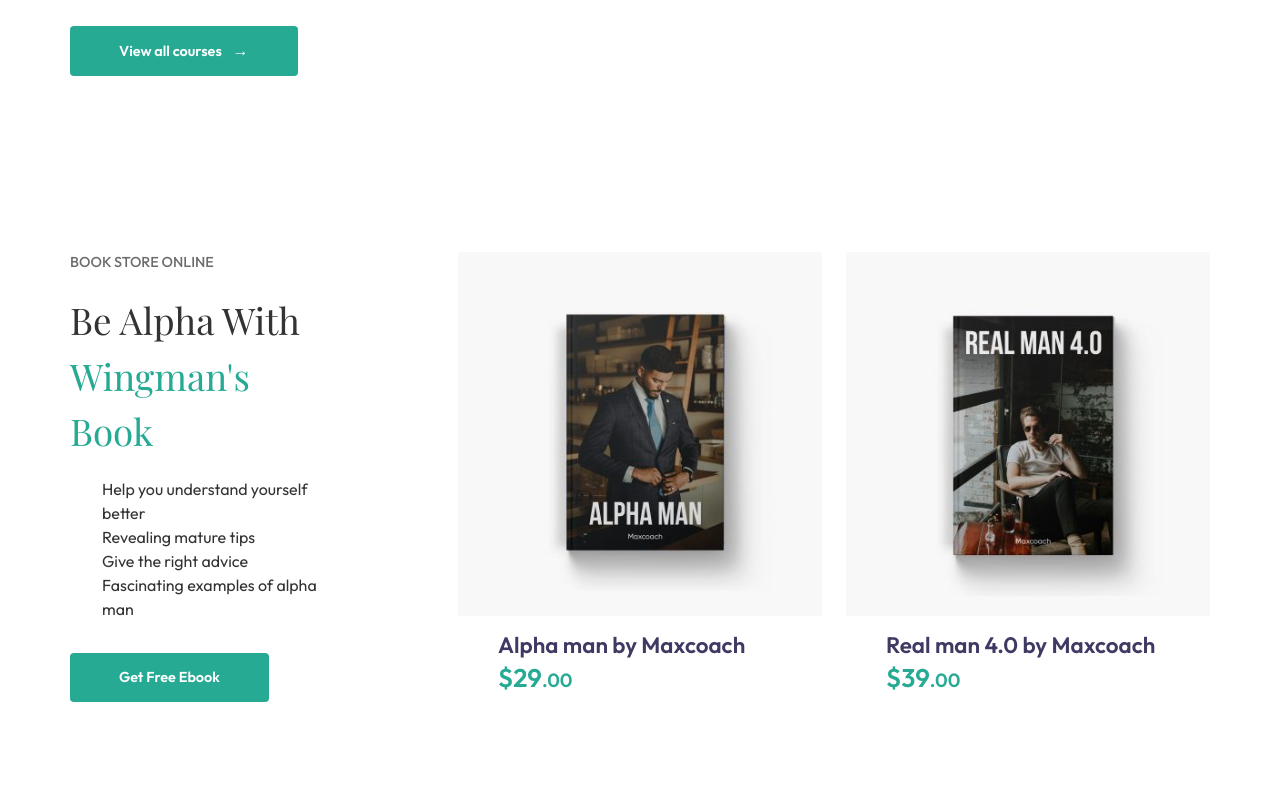
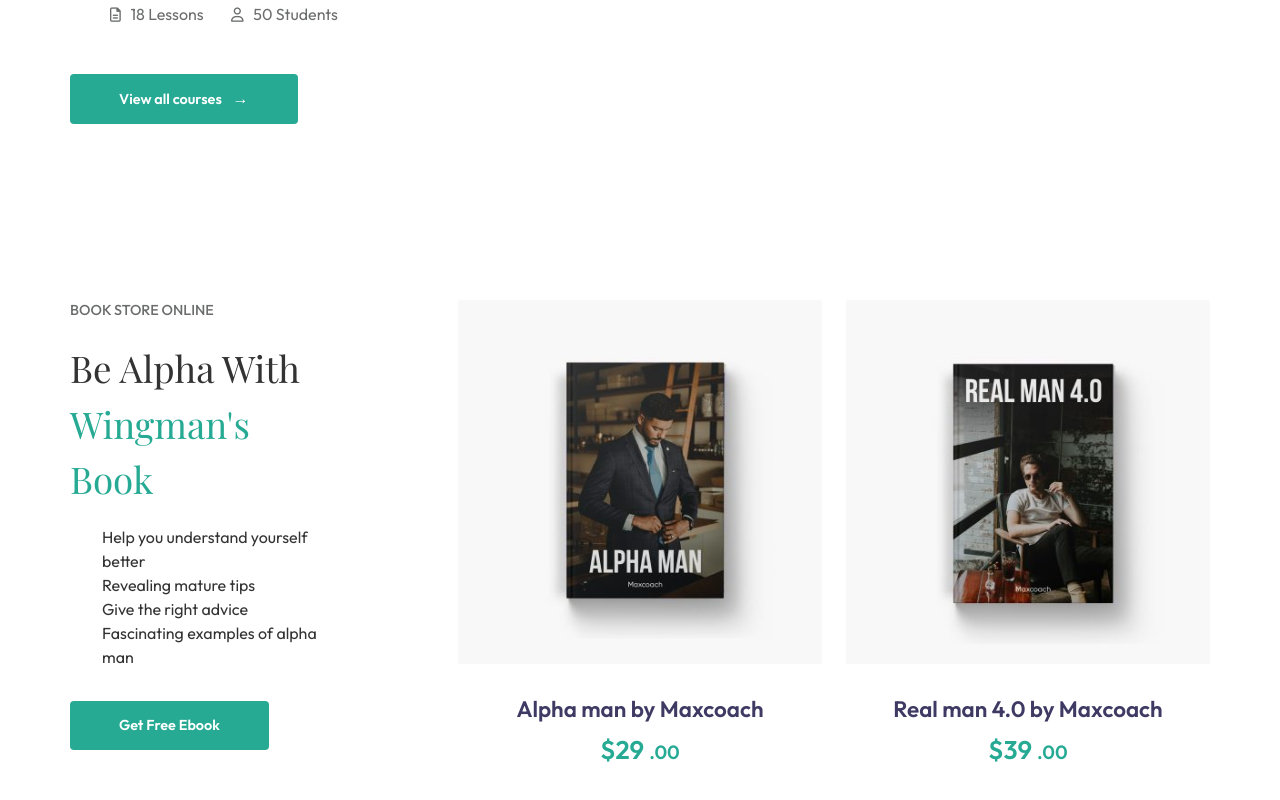
Before and after one commit to federicofrasca796/proj-html-vuejs, a Vue app: page / in a window 1280 px wide. Shown: the part 2956-3756 px from the top of the page. Built offline with nearby package versions, Linux system fonts and the light colour scheme.

Commit message:
add section 4 as comp | minor common.scss tweaks
tweak margins in cards

```diff
--- a/src/assets/scss/common.scss
+++ b/src/assets/scss/common.scss
@@ -28,7 +28,7 @@
     color: $brand_purple;
     font-size: 1.4rem;
     font-weight: 600;
-    margin-bottom: 1rem;
+    margin: 1rem 0;
 }
 p{
     font-size: 1rem;
@@ -105,13 +105,13 @@
     .price {
     font-size: 1.6rem;
     font-weight: 600;
-    margin-bottom: 0.5rem;
+    margin: 0.5rem 0;
         span {
         font-size: 1.2rem;
         }
     }
     h3{
-        margin-bottom: 0;
+        margin-bottom: .5rem;
     }
     .card-title, .card-text {
       margin: 1rem 2.5rem;
--- a/src/components/SiteMain.vue
+++ b/src/components/SiteMain.vue
@@ -27,67 +27,22 @@
 
     <!-- SECTION 3 "Online Courses" -->
     <sectionCourses :coursesArr="onlineCourses" />
+
     <!-- SECTION 4 "Book Store" -->
-    <section class="container">
-      <div class="row">
-        <div class="col-3">
-          <div class="section_title">Book Store Online</div>
-          <h2>
-            Be Alpha With <span class="primary_color">Wingman's Book</span>
-          </h2>
-          <ul class="check_list">
-            <li>Help you understand yourself better</li>
-            <li>Revealing mature tips</li>
-            <li>Give the right advice</li>
-            <li>Fascinating examples of alpha man</li>
-          </ul>
-
-          <a href="" class="btn btn_primary text-capitalize">Get free ebook</a>
-        </div>
-
-        <div class="col-8 ms-auto">
-          <div class="row">
-            <div class="col-6" v-for="book in books" :key="book.id">
-              <div class="card">
-                <img
-                  class="card-img-top"
-                  :src="require('../assets/img/' + book.thumb)"
-                  alt="book cover thumbnail"
-                />
-
-                <div class="card-title">
-                  <!-- Course title  -->
-                  <h3>{{ book.title }}</h3>
-
-                  <!-- Course price -->
-                  <div class="price primary_color">
-                    ${{ book.price[0]
-                    }}<span
-                      >.{{
-                        book.price[1] === 0
-                          ? book.price[1] + "0"
-                          : book.price[1]
-                      }}</span
-                    >
-                  </div>
-                </div>
-              </div>
-            </div>
-          </div>
-        </div>
-      </div>
-    </section>
+    <sectionBooks :booksArr="books" />
   </div>
 </template>
 
 <script>
 import sectionAboutMe from "@/components/site-main-components/sectionAboutMe.vue";
 import sectionCourses from "@/components/site-main-components/sectionCourses.vue";
+import sectionBooks from "@/components/site-main-components/sectionBooks.vue";
 
 export default {
   components: {
     sectionAboutMe,
     sectionCourses,
+    sectionBooks,
   },
   props: {},
 
--- /dev/null
+++ b/src/components/site-main-components/sectionBooks.vue
@@ -0,0 +1,60 @@
+<template>
+  <section class="container">
+    <div class="row">
+      <!-- CTA column -->
+      <div class="col-3">
+        <div class="section_title">Book Store Online</div>
+        <h2>Be Alpha With <span class="primary_color">Wingman's Book</span></h2>
+        <ul class="check_list">
+          <li>Help you understand yourself better</li>
+          <li>Revealing mature tips</li>
+          <li>Give the right advice</li>
+          <li>Fascinating examples of alpha man</li>
+        </ul>
+
+        <a href="" class="btn btn_primary text-capitalize">Get free ebook</a>
+      </div>
+
+      <!-- Books column -->
+      <div class="col-8 ms-auto">
+        <div class="row">
+          <div class="col-6" v-for="book in booksArr" :key="book.id">
+            <div class="card">
+              <img
+                class="card-img-top"
+                :src="require('@/assets/img/' + book.thumb)"
+                alt="book cover thumbnail"
+              />
+
+              <div class="card-title text-center">
+                <!-- Course title  -->
+                <h3>{{ book.title }}</h3>
+
+                <!-- Course price -->
+                <div class="price primary_color">
+                  ${{ book.price[0] }}
+                  <span>
+                    .{{
+                      book.price[1] === 0 ? book.price[1] + "0" : book.price[1]
+                    }}
+                  </span>
+                </div>
+              </div>
+            </div>
+          </div>
+        </div>
+      </div>
+    </div>
+  </section>
+</template>
+
+<script>
+export default {
+  props: {
+    booksArr: Array,
+  },
+};
+</script>
+
+<style>
+</style>
```
